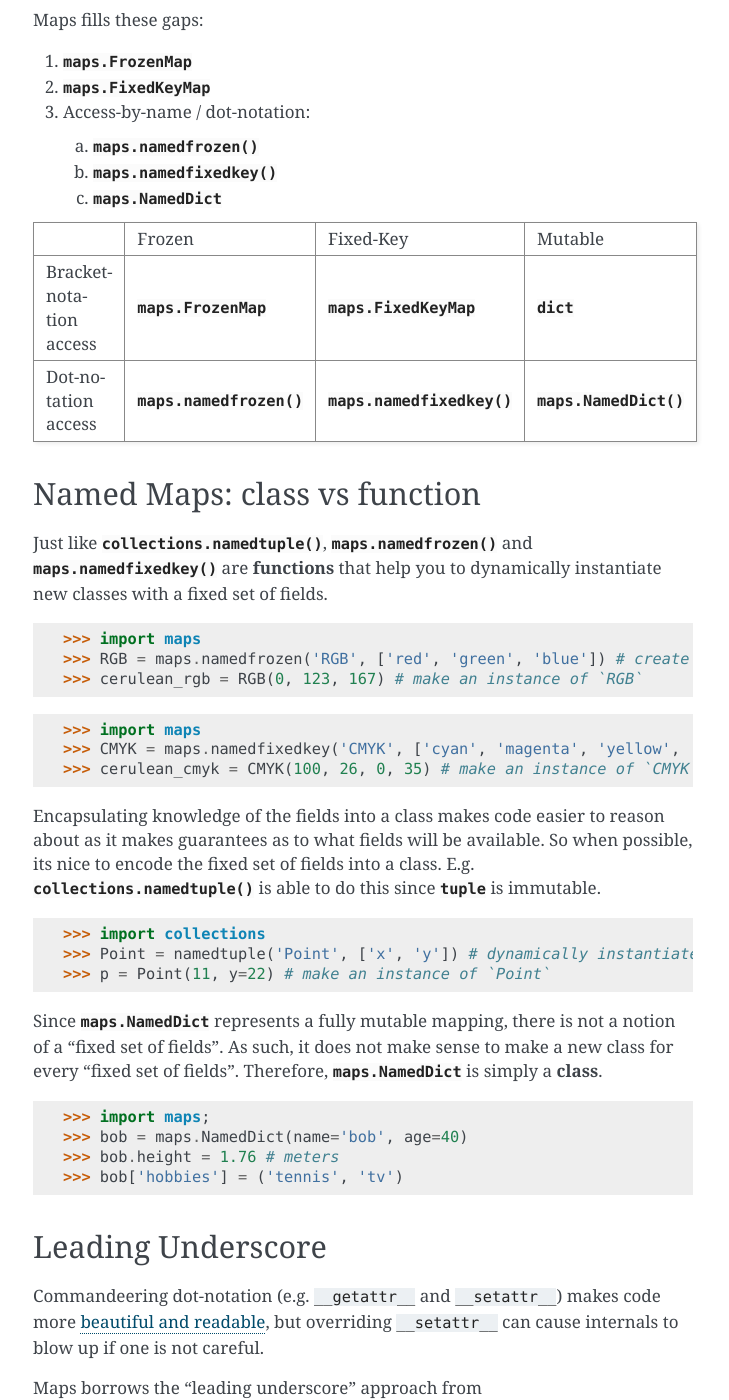
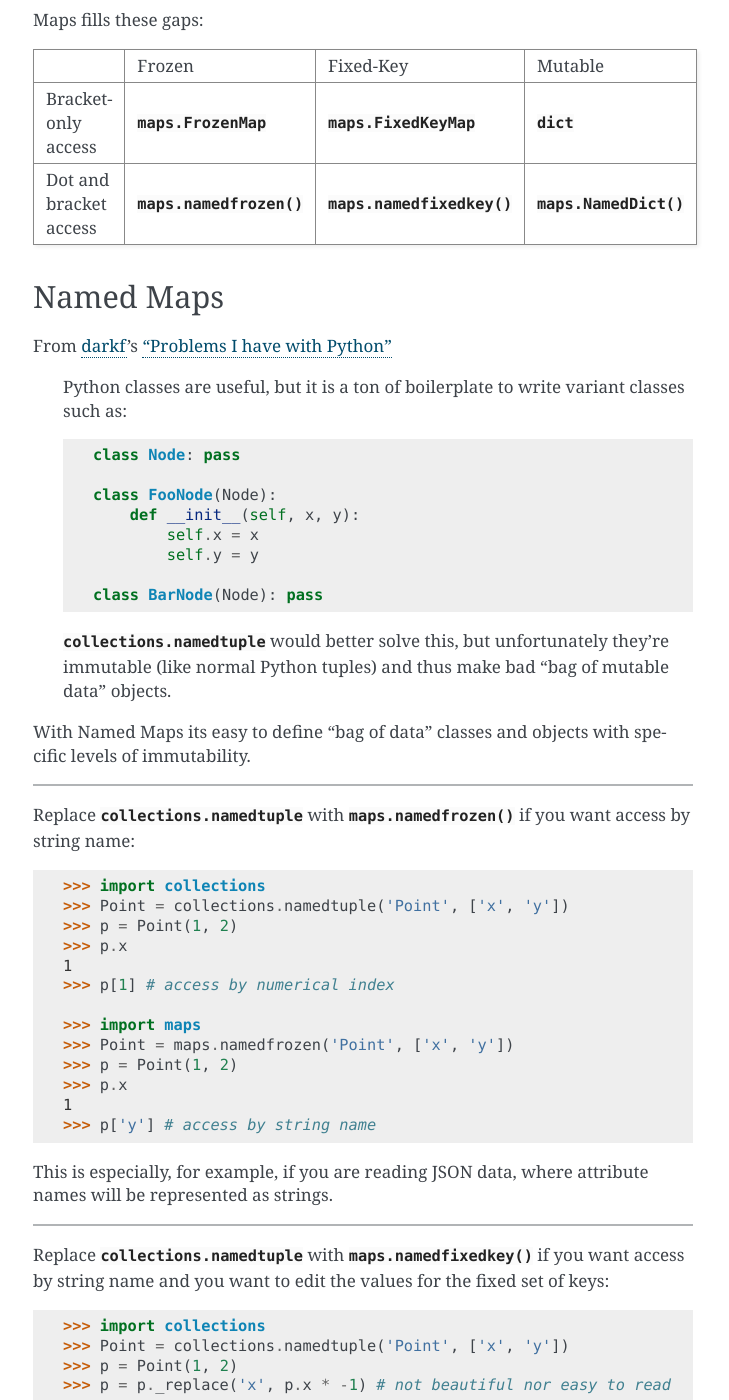
Before and after one commit to pcattori/maps, a Sphinx documentation site: the page built from docs/user/design.rst, in a window 1280 px wide and 1400 px high, scrolled down 934 px. Shown: the whole window, without its empty margins (387-1116 px from the left). Built offline with Sphinx 7.4.7, drawn with Linux system fonts in a browser that asks for light colours; some of the changed text lies outside the part shown.

Commit message:
user testamonials mapache explanation in FAQ better confusion matrix darkf "bag of data" as part of design

```diff
--- a/docs/conf.py
+++ b/docs/conf.py
@@ -44,6 +44,7 @@ html_theme = 'alabaster'
 
 html_static_path = ['_static']
 html_logo = '_static/mapache.png'
+html_sidebars = { '**': ['localtoc.html', 'relations.html', 'searchbox.html'], }
 
 # Example configuration for intersphinx: refer to the Python standard library.
 intersphinx_mapping = {'https://docs.python.org/3': None}
--- a/docs/user/design.rst
+++ b/docs/user/design.rst
@@ -37,53 +37,112 @@ But Python is missing:
 
 3. Access-by-name / dot-notation via ``__getattr__`` and ``__setattr__`` (ala :py:func:`collections.namedtuple`) for: (3.a) immutable, (3.b) fixed-key, and (3.c) mutable mappings
 
-+-------------------------+--------+-----------+------------------+
-|                         | Frozen | Fixed-Key | Mutable          |
-+-------------------------+--------+-----------+------------------+
-| Bracket-notation access | ?      | ?         | :py:class:`dict` |
-+-------------------------+--------+-----------+------------------+
-| Dot-notation access     | ?      | ?         | ?                |
-+-------------------------+--------+-----------+------------------+
++------------------------+--------+-----------+------------------+
+|                        | Frozen | Fixed-Key | Mutable          |
++------------------------+--------+-----------+------------------+
+| Bracket-only access    | ?      | ?         | :py:class:`dict` |
++------------------------+--------+-----------+------------------+
+| Dot and bracket access | ?      | ?         | ?                |
++------------------------+--------+-----------+------------------+
 
 ----
 
 Maps fills these gaps:
 
-1. :class:`maps.FrozenMap`
++------------------------+--------------------------+----------------------------+------------------------+
+|                        | Frozen                   | Fixed-Key                  | Mutable                |
++------------------------+--------------------------+----------------------------+------------------------+
+| Bracket-only access    | :class:`maps.FrozenMap`  | :class:`maps.FixedKeyMap`  | :py:class:`dict`       |
++------------------------+--------------------------+----------------------------+------------------------+
+| Dot and bracket access | :func:`maps.namedfrozen` | :func:`maps.namedfixedkey` | :func:`maps.NamedDict` |
++------------------------+--------------------------+----------------------------+------------------------+
 
-2. :class:`maps.FixedKeyMap`
+Named Maps
+----------
 
-3. Access-by-name / dot-notation:
+From `darkf <https://github.com/darkf>`_'s `"Problems I have with Python" <http://darkf.github.io/posts/problems-i-have-with-python.html>`_
 
-   a. :func:`maps.namedfrozen`
+   Python classes are useful, but it is a ton of boilerplate to write variant classes such as::
 
-   b. :func:`maps.namedfixedkey`
+      class Node: pass
 
-   c. :class:`maps.NamedDict`
+      class FooNode(Node):
+          def __init__(self, x, y):
+              self.x = x
+              self.y = y
 
-+-------------------------+--------------------------+----------------------------+------------------------+
-|                         | Frozen                   | Fixed-Key                  | Mutable                |
-+-------------------------+--------------------------+----------------------------+------------------------+
-| Bracket-notation access | :class:`maps.FrozenMap`  | :class:`maps.FixedKeyMap`  | :py:class:`dict`       |
-+-------------------------+--------------------------+----------------------------+------------------------+
-| Dot-notation access     | :func:`maps.namedfrozen` | :func:`maps.namedfixedkey` | :func:`maps.NamedDict` |
-+-------------------------+--------------------------+----------------------------+------------------------+
+      class BarNode(Node): pass
 
-Named Maps: class vs function
------------------------------
+   :py:class:`collections.namedtuple` would better solve this, but unfortunately they're immutable (like normal Python tuples) and thus make bad "bag of mutable data" objects.
 
-Just like :py:func:`collections.namedtuple`, :func:`maps.namedfrozen` and
-:func:`maps.namedfixedkey` are **functions** that help you to dynamically
-instantiate new classes with a fixed set of fields.
+With Named Maps its easy to define "bag of data" classes and objects with specific
+levels of immutability.
+
+----
+
+Replace :py:class:`collections.namedtuple` with :func:`maps.namedfrozen` if you
+want access by string name::
+
+   >>> import collections
+   >>> Point = collections.namedtuple('Point', ['x', 'y'])
+   >>> p = Point(1, 2)
+   >>> p.x
+   1
+   >>> p[1] # access by numerical index
 
    >>> import maps
-   >>> RGB = maps.namedfrozen('RGB', ['red', 'green', 'blue']) # create RGB class; all RGB instances are guaranteed to have only `red`, `green`, and `blue` fields
-   >>> cerulean_rgb = RGB(0, 123, 167) # make an instance of `RGB`
+   >>> Point = maps.namedfrozen('Point', ['x', 'y'])
+   >>> p = Point(1, 2)
+   >>> p.x
+   1
+   >>> p['y'] # access by string name
+
+This is especially, for example, if you are reading JSON data, where attribute
+names will be represented as strings.
+
+----
+
+Replace :py:class:`collections.namedtuple` with :func:`maps.namedfixedkey` if you
+want access by string name and you want to edit the values for the fixed set of keys::
+
+   >>> import collections
+   >>> Point = collections.namedtuple('Point', ['x', 'y'])
+   >>> p = Point(1, 2)
+   >>> p = p._replace('x', p.x * -1) # not beautiful nor easy to read
 
 
    >>> import maps
-   >>> CMYK = maps.namedfixedkey('CMYK', ['cyan', 'magenta', 'yellow', 'black']) # create CMYK class; all CMYK instances are guaranteed to have only `cyan`, `magenta`, `yellow`, and `black` fields
-   >>> cerulean_cmyk = CMYK(100, 26, 0, 35) # make an instance of `CMYK`
+   >>> Point = maps.namedfrozen('Point', ['x', 'y'])
+   >>> p = Point(1, 2)
+   >>> p.x *= -1 # beautiful and legible
+
+----
+
+Replace :py:class:`collections.namedtuple` with :class:`maps.NamedDict` if you
+want `dict` under the hood instead of `tuple`::
+
+   >>> import collections
+   >>> Point = collections.namedtuple('Point', ['x', 'y'])
+   >>> p = Point(1, 2)
+   >>> Point3D = collections.namedtuple('Point3D', Point._fields + ('z',))
+   >>> p = Point3D(p.x, p.y, 3)
+   >>> p[2]
+   3
+
+   >>> import maps
+   >>> p = maps.NamedDict(x=1, y=2)
+   >>> p.z = 3
+   >>> p['z']
+   3
+
+You may have noticed that :func:`maps.namedfrozen` and :func:`maps.namedfixedkey`
+are both functions while :class:`maps.NamedDict` is a class. You might have also
+noticed that :class:`maps.NamedDict` skipped creating a ``Point`` class altogether.
+
+If you would like to know why this is the case, keep reading...
+
+class vs function
+^^^^^^^^^^^^^^^^^
 
 Encapsulating knowledge of the fields into a class makes code easier to reason
 about as it makes guarantees as to what fields will be available. So when
--- /dev/null
+++ b/docs/user/faq.rst
@@ -0,0 +1,6 @@
+FAQ
+===
+
+**Why is the mascot a raccoon?**
+
+    His name is *Mapache* which means 'raccoon' in Spanish.
```
Also changed, not shown: docs/index.rst (+23 -4 lines).
